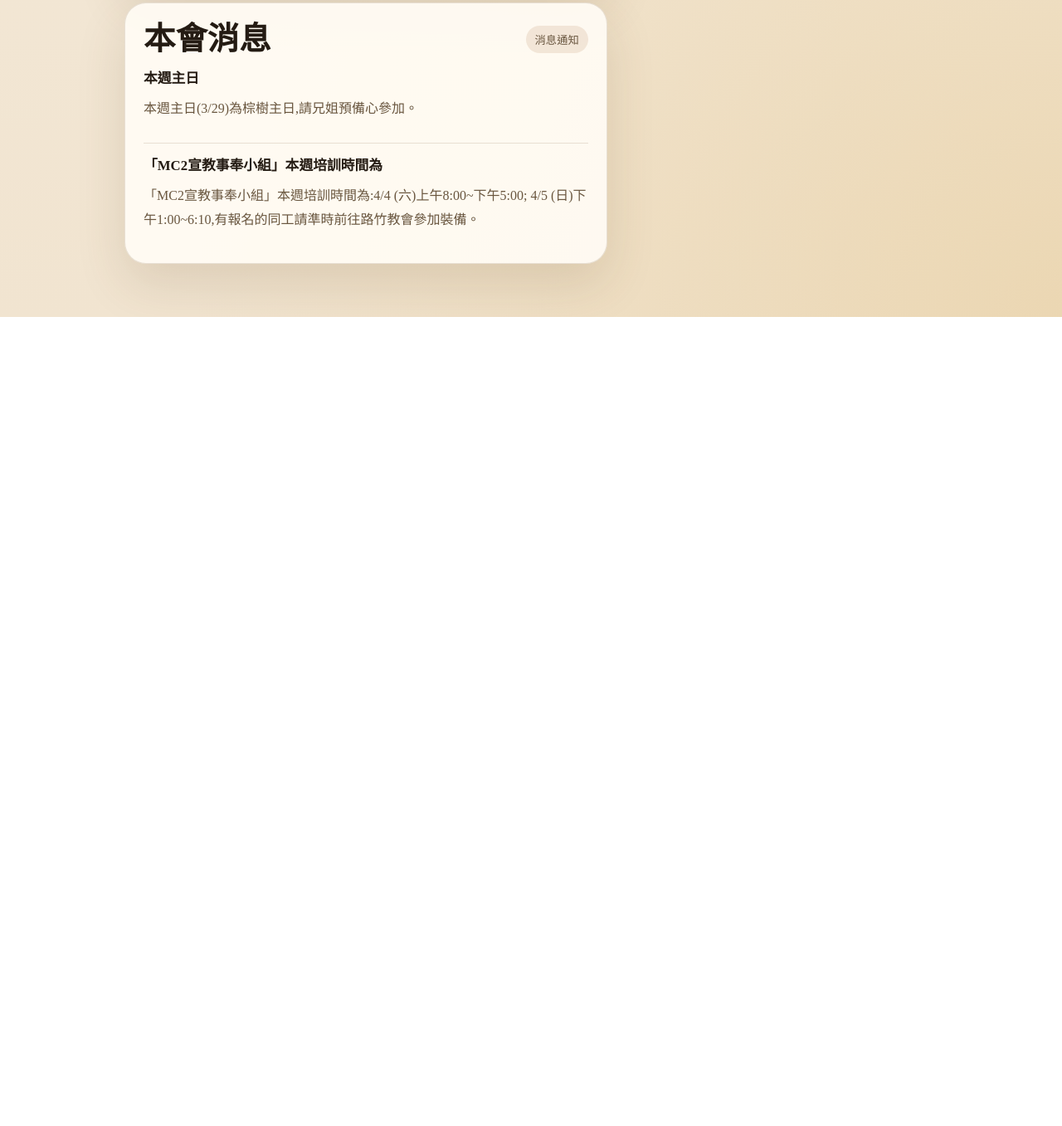
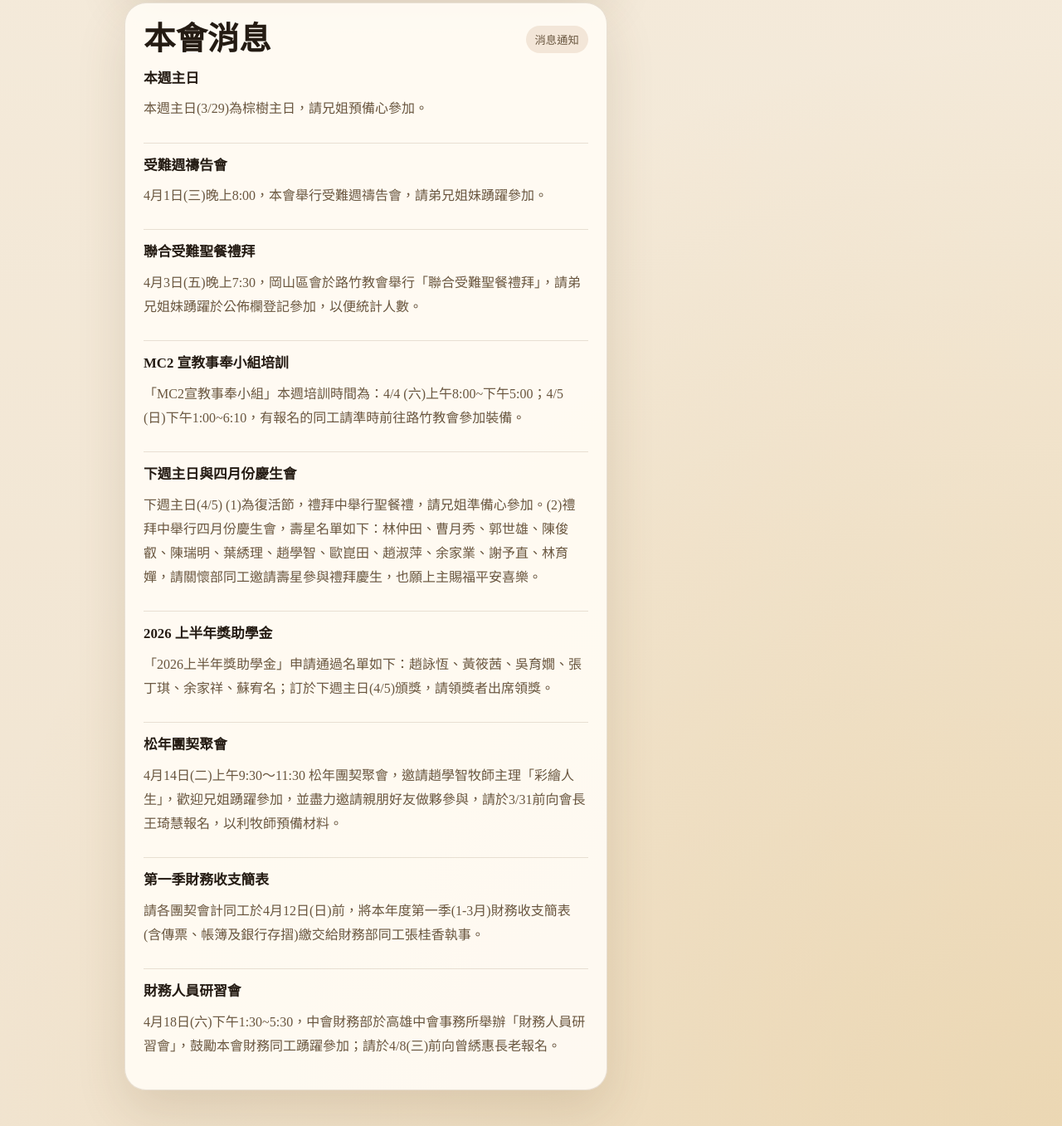
Before and after one commit to barst/LukeChurch-demo, a plain HTML site: page weekly/index.html in a window 1280 px wide. Shown: the part 2883-4240 px from the top of the page at 83% size. Before the commit the page ends 3265 px from the top, so only its background shows below. Drawn offline with Linux system fonts and the light colour scheme.

Commit message:
補齊 3/29 本會消息解析

```diff
--- a/weekly/index.html
+++ b/weekly/index.html
@@ -162,13 +162,55 @@
         <article class="notice-item">
           <div>
             <h3>本週主日</h3>
-            <p>本週主日(3/29)為棕樹主日,請兄姐預備心參加。</p>
+            <p>本週主日(3/29)為棕樹主日，請兄姐預備心參加。</p>
           </div>
         </article>
         <article class="notice-item">
           <div>
-            <h3>「MC2宣教事奉小組」本週培訓時間為</h3>
-            <p>「MC2宣教事奉小組」本週培訓時間為:4/4 (六)上午8:00~下午5:00; 4/5 (日)下午1:00~6:10,有報名的同工請準時前往路竹教會參加裝備。</p>
+            <h3>受難週禱告會</h3>
+            <p>4月1日(三)晚上8:00，本會舉行受難週禱告會，請弟兄姐妹踴躍參加。</p>
+          </div>
+        </article>
+        <article class="notice-item">
+          <div>
+            <h3>聯合受難聖餐禮拜</h3>
+            <p>4月3日(五)晚上7:30，岡山區會於路竹教會舉行「聯合受難聖餐禮拜」，請弟兄姐妹踴躍於公佈欄登記參加，以便統計人數。</p>
+          </div>
+        </article>
+        <article class="notice-item">
+          <div>
+            <h3>MC2 宣教事奉小組培訓</h3>
+            <p>「MC2宣教事奉小組」本週培訓時間為：4/4 (六)上午8:00~下午5:00；4/5 (日)下午1:00~6:10，有報名的同工請準時前往路竹教會參加裝備。</p>
+          </div>
+        </article>
+        <article class="notice-item">
+          <div>
+            <h3>下週主日與四月份慶生會</h3>
+            <p>下週主日(4/5) (1)為復活節，禮拜中舉行聖餐禮，請兄姐準備心參加。(2)禮拜中舉行四月份慶生會，壽星名單如下：林仲田、曹月秀、郭世雄、陳俊叡、陳瑞明、葉綉理、趙學智、歐崑田、趙淑萍、余家業、謝予直、林育嬋，請關懷部同工邀請壽星參與禮拜慶生，也願上主賜福平安喜樂。</p>
+          </div>
+        </article>
+        <article class="notice-item">
+          <div>
+            <h3>2026 上半年獎助學金</h3>
+            <p>「2026上半年獎助學金」申請通過名單如下：趙詠恆、黃筱茜、吳育嫺、張丁琪、余家祥、蘇宥名；訂於下週主日(4/5)頒獎，請領獎者出席領獎。</p>
+          </div>
+        </article>
+        <article class="notice-item">
+          <div>
+            <h3>松年團契聚會</h3>
+            <p>4月14日(二)上午9:30～11:30 松年團契聚會，邀請趙學智牧師主理「彩繪人生」，歡迎兄姐踴躍參加，並盡力邀請親朋好友做夥參與，請於3/31前向會長王琦慧報名，以利牧師預備材料。</p>
+          </div>
+        </article>
+        <article class="notice-item">
+          <div>
+            <h3>第一季財務收支簡表</h3>
+            <p>請各團契會計同工於4月12日(日)前，將本年度第一季(1-3月)財務收支簡表(含傳票、帳簿及銀行存摺)繳交給財務部同工張桂香執事。</p>
+          </div>
+        </article>
+        <article class="notice-item">
+          <div>
+            <h3>財務人員研習會</h3>
+            <p>4月18日(六)下午1:30~5:30，中會財務部於高雄中會事務所舉辦「財務人員研習會」，鼓勵本會財務同工踴躍參加；請於4/8(三)前向曾綉惠長老報名。</p>
           </div>
         </article></div>
           </article>
```
Also changed, not shown: bulletins/2026-03-29.html (+47 -12 lines).
